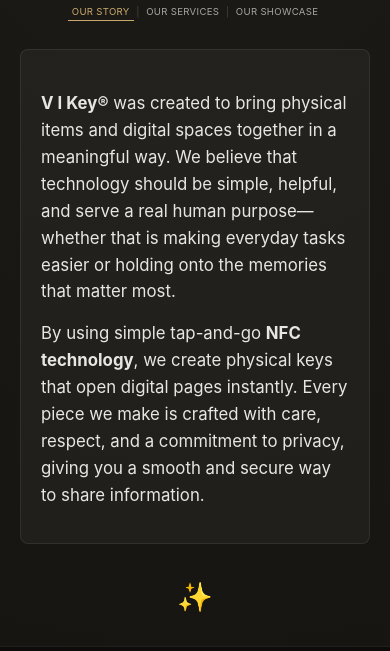
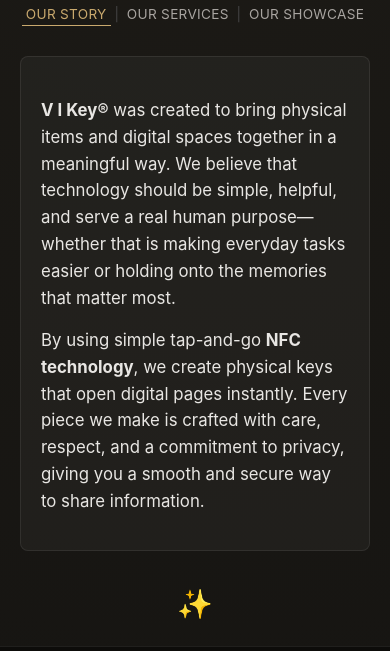
Before and after one commit to brydo/myvikey, a plain HTML site: page index.html in a window 390 px wide. Shown: the part 161-812 px from the top of the page. Drawn offline with Linux system fonts and the light colour scheme.

Commit message:
Increase font size for navigation elements

```diff
--- a/index.html
+++ b/index.html
@@ -186,10 +186,10 @@
     }
     .page-nav {
         padding: 0 4px;
-        font-size: 0.6rem;
+        font-size: 0.85rem;
     }
     .nav-link {
-        font-size: 0.6rem;
+        font-size: 0.85rem;
         letter-spacing: 0.3px;
         padding: 3px 4px;
         white-space: nowrap;
```
